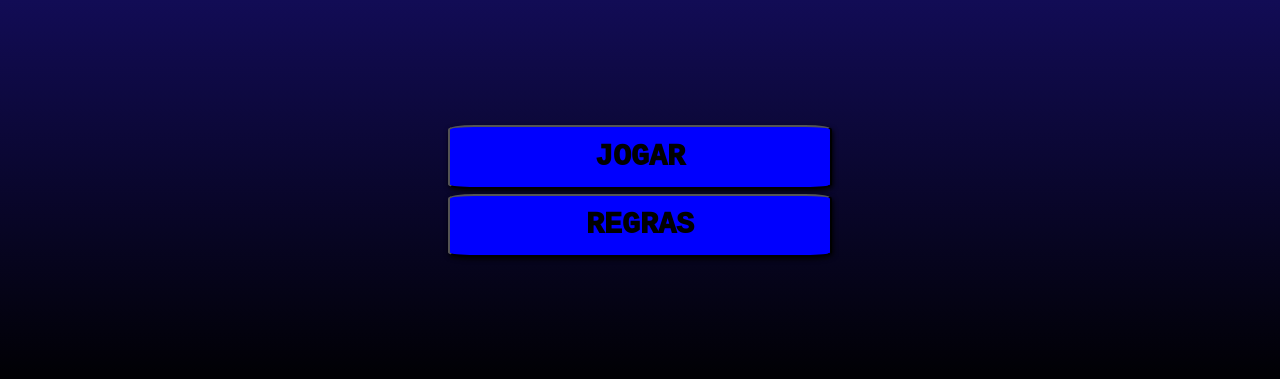
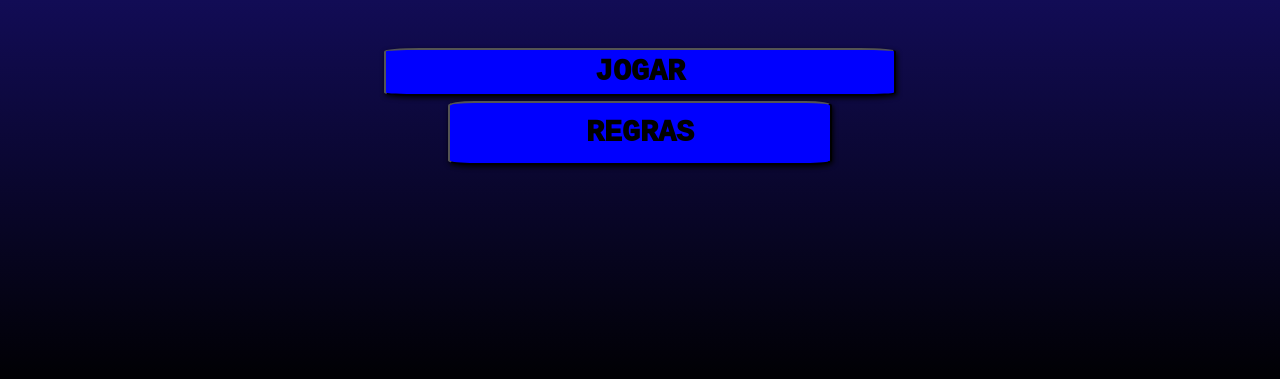
Before and after one commit to robertonakato/Jogo-da-Memoria-dos-Animes, a plain HTML site: page index.html in a window 1280 px wide. Shown: the part 403-782 px from the top of the page. Drawn offline with Linux system fonts and the light colour scheme.

Commit message:
Update login.css

```diff
--- a/css/login.css
+++ b/css/login.css
@@ -86,10 +86,13 @@ button:active{
     margin-top: 10%;
 }
 a{
-    width: 100%;
+    width: 40%;
     display: flex ;
     justify-content: center;
     text-decoration: none;
+}
+a button{
+    width: 100%
 }
 .explicar{
     background: linear-gradient(0,#000000, #120c56 );
```
